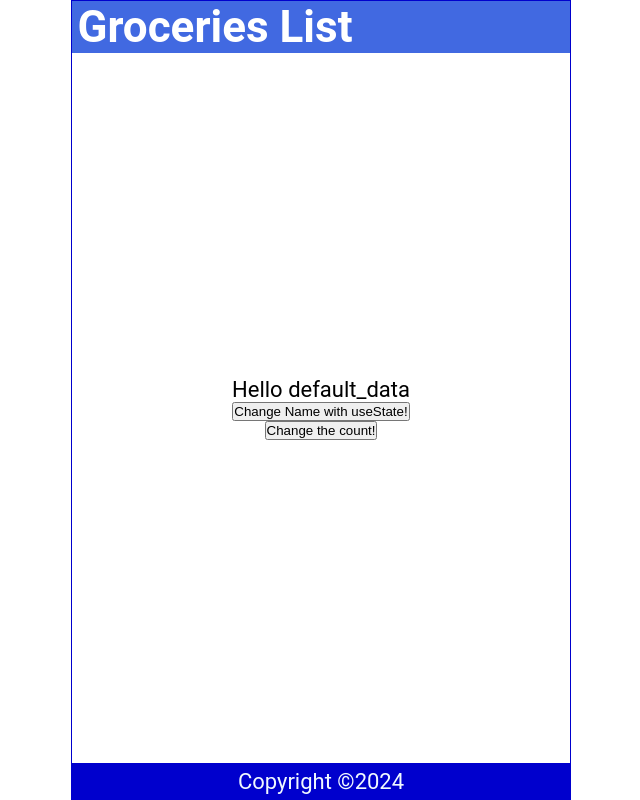
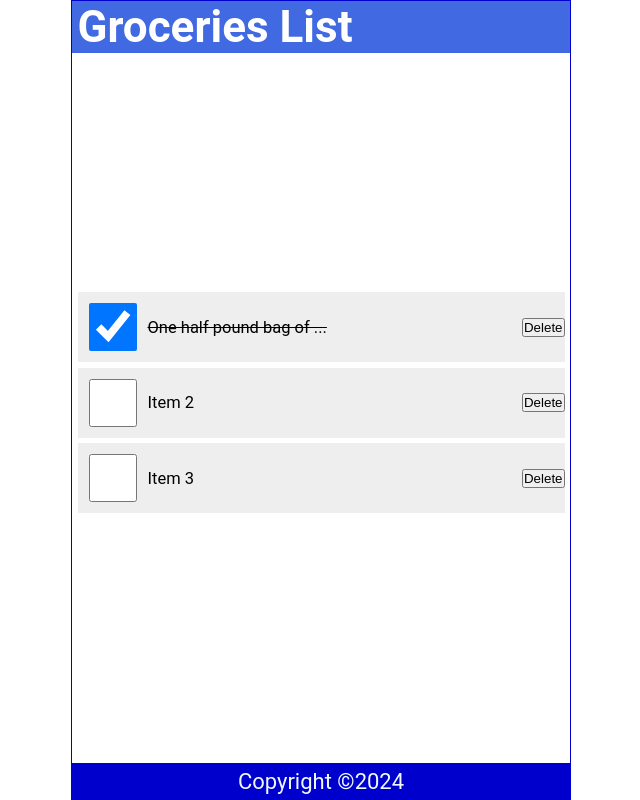
Before and after one commit to t-frizzell/01tut, a React (Create React App) app: page / in a window 1280 px wide. Shown: the whole page, without its empty margins (319-959 px from the left). Built offline with nearby package versions, Linux system fonts and the light colour scheme.

Commit message:
Ch7 - Lists & Keys

```diff
--- a/src/App.js
+++ b/src/App.js
@@ -21,6 +21,7 @@
     // Expressions can use data types, variables, functions
   return (
     <div className="App">
+      {/* Components */}
       <Header />
       <Content />
       <Footer />
--- a/src/Content.js
+++ b/src/Content.js
@@ -4,63 +4,92 @@
 // Move arrow function from App.js into this Main.js component
 
 const Content = () => {
+
     // useState
     // variable, set function
 
     /* Define variables to be used in useState */
     /* The following is called array destrucuting. */
     /* name is treated as a variable, setName is treated as a function  */
-    const [name, setName] = useState('default_data'); // Provide default data when loaded.
-    /* Because `name` is set to a variable, it can be used directly in JSX */
-
-    // Another example of useState.
-        // Remember, similar to a Rust tuple
-    const [count, setCount] = useState(0);
+    const [items, setItems] = useState([
+        // default data of the variable
+        {
+            id: 1,
+            checked: true,
+            item: "One half pound bag of ..."
+        },
+        {
+            id: 2,
+            checked: false,
+            item: "Item 2"
+        },
+        {
+            id: 3,
+            checked: false,
+            item: "Item 3"
+        }
+    ]);
+    // couldnt I create a struct instead of manually creating data like this?
 
     // Functions are created using const keyword
     // Standard practice is to create functions using arrow functions = () => {}
-    const handleNameChange = () => {
-        const names = ["bob", "kevin", "dave"];
-        const int = Math.floor(Math.random() * 3);
-        //return names[int];
 
-        // Instead of returning a random value, can set the value into useState
-        setName(names[int]);
+    const handleCheck = (id) => {
+        // passed id from the array list, which is the key of the list item.
+        console.log(`key id: ${id}`); // template literal: ${value}
+
+        // To change the state, again use .map() to iterate through the array of items.
+            // iterate through an array using map
+            // Map is used to iterate through the array!
+        const listItems = items.map((item) => item.id == id ? {...item, checked: !item.checked} : item);
+            // there might be a better way of doing this, like indexing or using a for loop
+
+        // The setItems function takes the entire, not just a single entry into the current array.
+        setItems(listItems);
     };
 
-    // Remember, using an arrow function
-    const handleClick = () => {
-        setCount(count+2); // 0+2
-        setCount(count+2); // 0+2 again. This will do the same thing, because it is referencing the same value that was initially brought into the function.
-
-        // use the count variable from useState
-        // ❗ returning useState variable will return the value it held when the function was called.
-        console.log(count);
-    };
-    const handleClick2 = (name) => {
-        console.log(`${name} was clicked`); // use a template literal
-    };
+    const handleDelete = (id) => {
+        // Iterate through the items by using another higher order function, .filter()
+            // Create a new array that has filtered out the item id that matches passed id parameter.
+            // "Returns the elements of an array that meet the condition specified in a callback function."
+        const listItems = items.filter((item) => item.id !== id);
+        setItems(listItems);
+    }
 
     return (
         <main>
-            <p onDoubleClick={() => {handleClick()}}>
-                {/* Instead of <div>, using <main> because this is the main content of the page */}
-                Hello {name}
-            </p>
+                {/* To pass in arguments / parameters to functions from properties, use an anonymous function () => {} */}
 
-            {/* Without using an event (button & click), functions are invoked when the page loads. */}
-            <button onClick={handleNameChange}>
-                {/*
-                    We are using a reference to handleClick, by the lack of parenthesis.
-                    If parenthesis were used, the function would be invoked automatically.
-                */}
+                {/* Display the javascript array in JSX with an unordered list. */}
+                {/* An unordered list begins with an HTML element <ul> */}
+            {items.length ? (
+                <ul>
+                    {/* inside JSX, we need an expression to display the data */}
+                    {/* To iterate through the array, need to use .map() (a higher order function)*/}
+                    {/* Remember to always practice using arrow functions () => {} */}
 
-                {/* Buttons by default should have some text */}
-                Change Name with useState!
-            </button>
+                    {/* Begin automatically, do not use arrow function in beginning */}
+                        {/* Each item will be a list item (<li></li>) */}
+                        {/* Give each list a class name PROPERTY */}
 
-            {/* To pass in arguments / parameters to functions from properties, use an anonymous function () => {} */}
-            <button onClick={() => {handleClick()}}> Change the count!</button>
+                    {/* HTML Attribute values can be set using JSX expressions (checked, key, etc...) */}
+                    {items.map((item) => (
+                        <li className="item" key={item.id}> {/* React needs keys for each list item */}
+                            <input type='checkbox' checked={item.checked} onChange={() => {handleCheck(item.id)}}/>
+                            <label
+                                onDoubleClick={() => {handleCheck(item.id)}}
+                                style={(item.checked) ? {textDecoration: 'line-through'} : null}
+                            > {item.item} </label> {/* Display the label with a JS Expression */}
+                            <button onClick={() => {handleDelete(item.id)}}>Delete</button>
+                        </li>
+
+                    ))}
+                </ul>
+            ) : (
+                <p style={{marginTop: '2rem'}}>
+                    List is empty
+                </p>
+            )}
         </main>
     )
 }
--- a/src/index.css
+++ b/src/index.css
@@ -57,3 +57,62 @@
   display: grid;
   place-content: center;
 }
+
+ul {
+  width: 100%;
+  list-style: none;
+  padding: 0 0.25rem 0.25rem;
+}
+
+ul li::before {
+  content: "\200B";
+}
+
+.item {
+  display: flex;
+  justify-content: flex-start;
+  align-items: center;
+  padding: 0.5rem 0 0.5rem 0.5rem;
+  margin: 0.25rem 0;
+  background-color: #eee;
+}
+
+.item:first-child {
+  margin: 0;
+}
+
+.item input[type="checkbox"] {
+  text-align: center;
+  width: 2.5rem;
+  width: 48px;
+  min-width: 48px;
+  height: 2.5rem;
+  height: 48px;
+  min-height: 48px;
+  cursor: pointer;
+  margin-right: 0.5rem;
+}
+
+.item input[type="checkbox"]:focus + label {
+  text-decoration: underline;
+}
+
+.item > label {
+  font-size: 0.75rem;
+  flex-grow: 1;
+}
+
+.item svg {
+  width: 48px;
+  min-width: 48px;
+  height: 36px;
+  font-size: 1rem;
+  color: steelblue;
+  cursor: pointer;
+}
+
+.item svg:focus,
+.item svg:hover {
+  color: red;
+  outline: none;
+}
```
